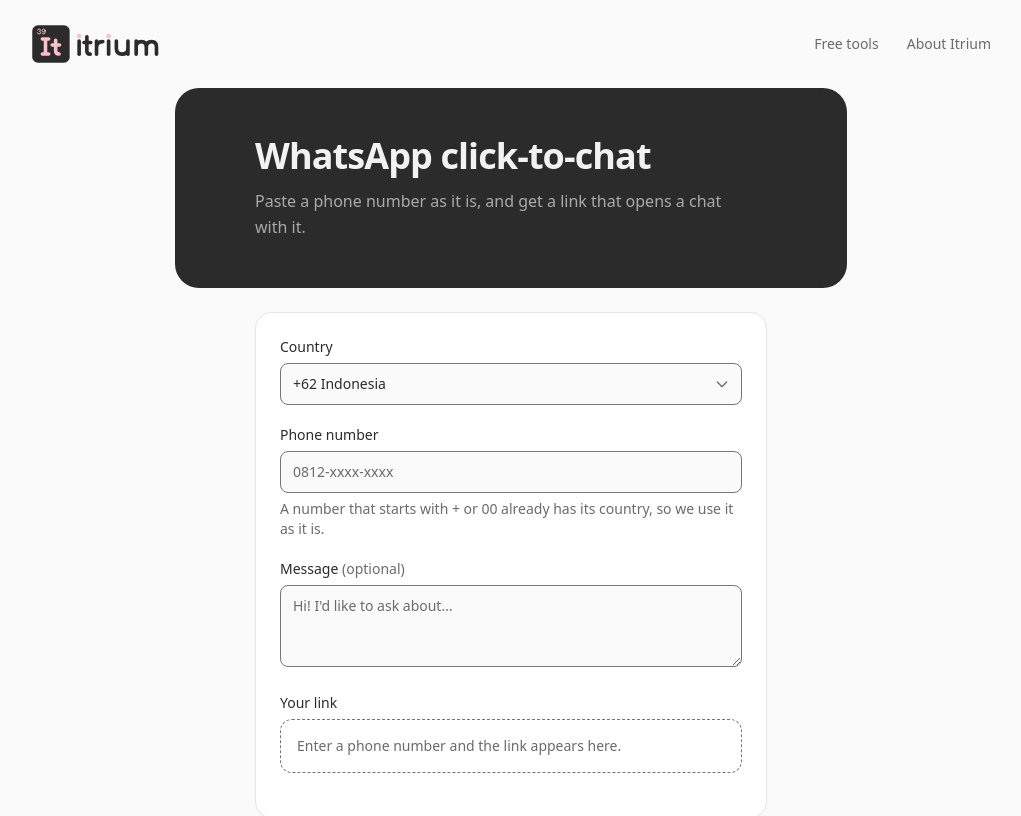
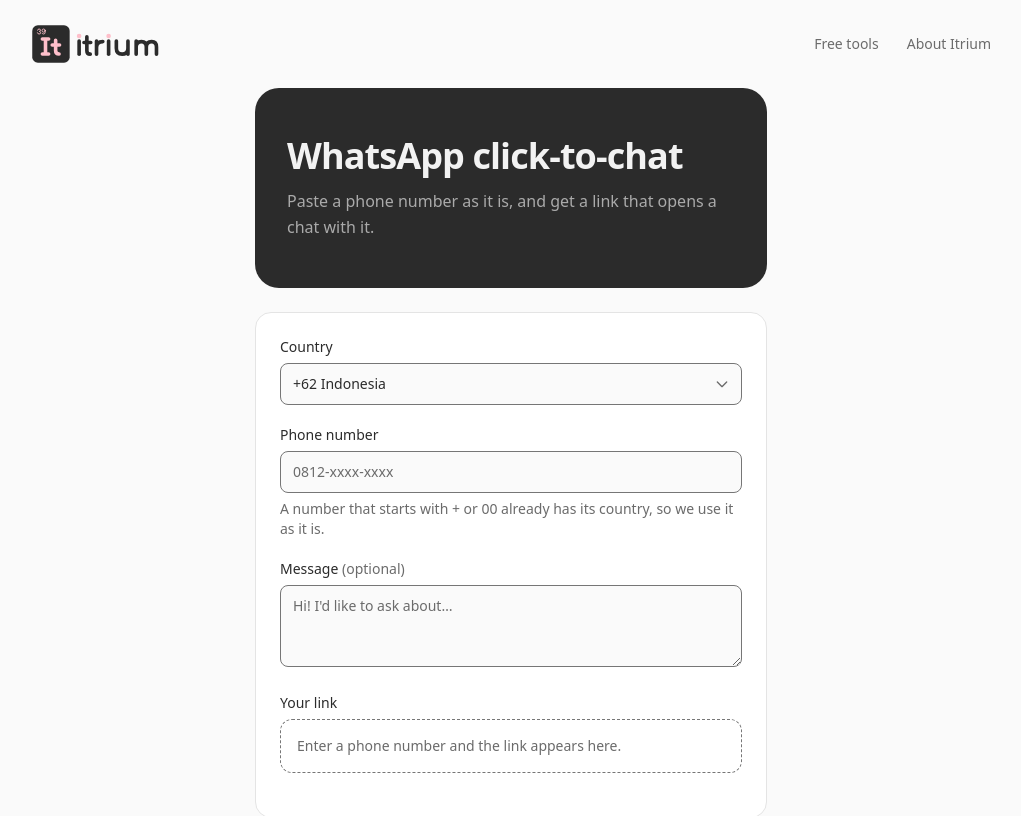
Before and after one commit to itriumid/website-tools, a SvelteKit app: page /whatsapp-click-to-chat in a window 1280 px wide. Shown: the top 816 px of the page, without its empty margins (129-1150 px from the left). Built offline with nearby package versions, Linux system fonts and the light colour scheme.

Commit message:
Line WhatsApp click-to-chat's title band up with its form on wide screens
On a wide screen the band was 42rem across over a 32rem form card, both centered, so their edges didn't meet. The band is now as wide as the card, and their edges line up (464 to 976px at 1440).

```diff
--- a/src/routes/whatsapp-click-to-chat/+page.svelte
+++ b/src/routes/whatsapp-click-to-chat/+page.svelte
@@ -164,7 +164,7 @@
 	title={WHATSAPP.name}
 	introduction={WHATSAPP.introduction}
 	width="max-w-xl"
-	bandWidth="max-w-2xl"
+	bandWidth="max-w-lg"
 />
 
 <section class="mx-auto max-w-xl px-5 pt-6 pb-20 sm:px-8">
```
Also changed, not shown: 1 other file (tests, documents, lock files or other folders).
